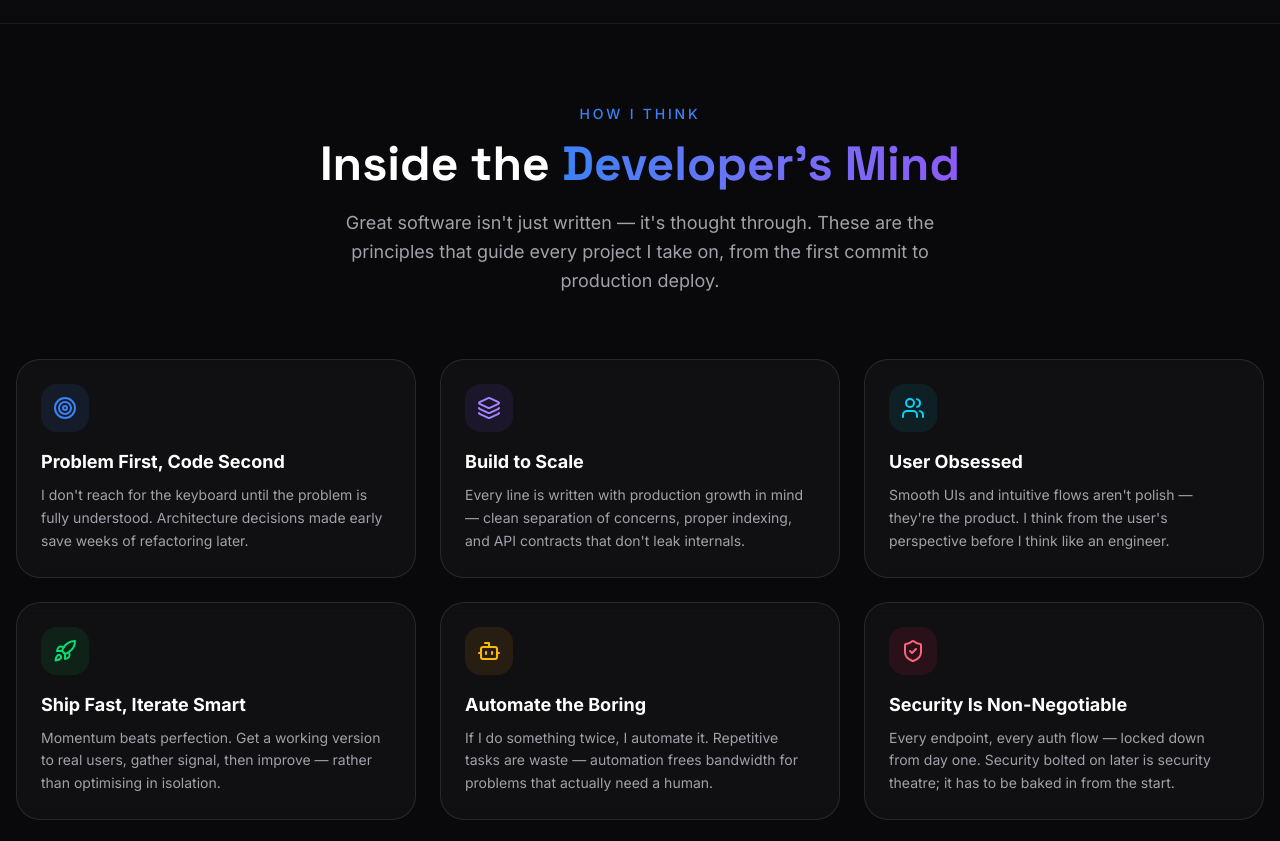
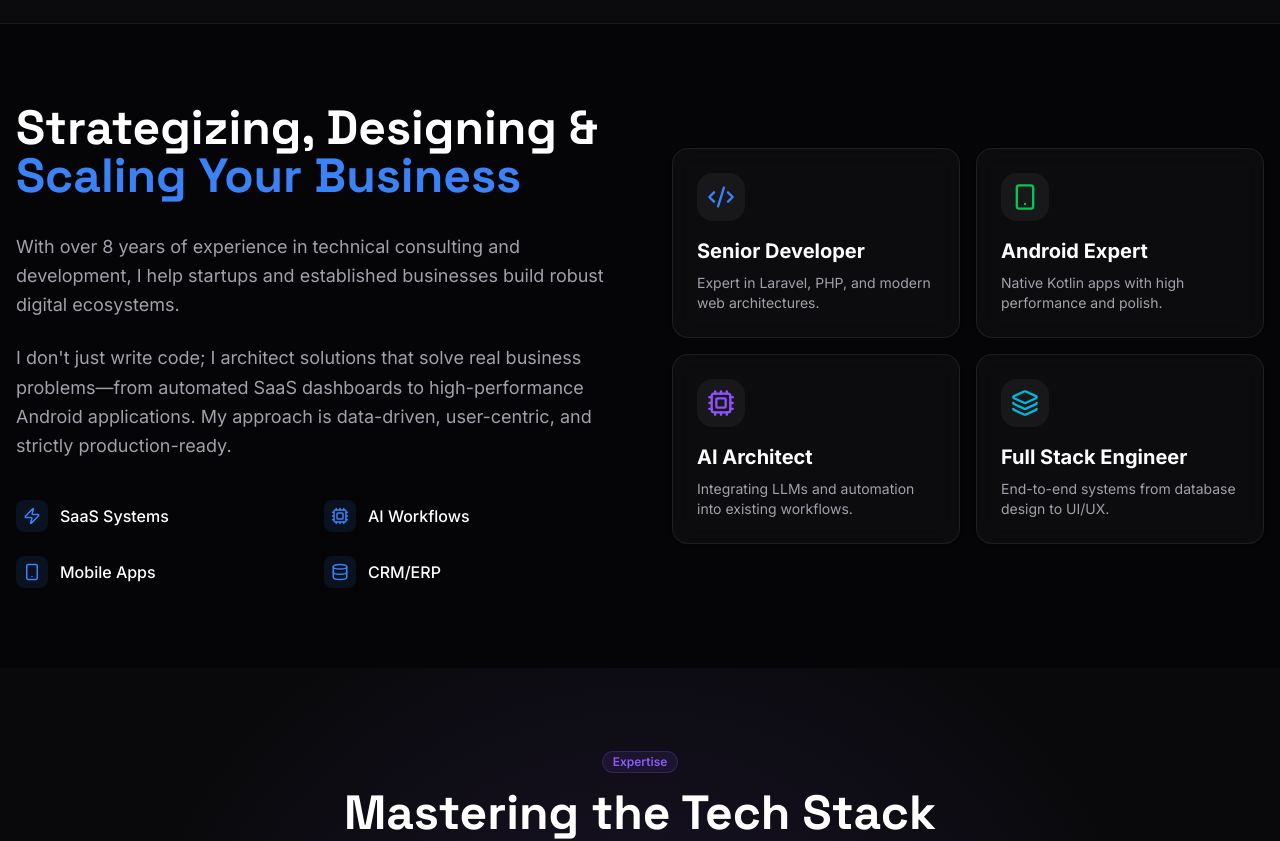
Before and after one commit to AmitGupta1998/Amit-Gupta-Portfolio, a React (Vite) app: page / in a window 1280 px wide. Shown: the part 1620-2461 px from the top of the page. Built offline with nearby package versions, Linux system fonts and the light colour scheme; no server answers.

Commit message:
Revert "section exchanged"
This reverts commit 80a873ca8107ad3a508133d0c1eda720ef03a172.

```diff
--- a/src/App.tsx
+++ b/src/App.tsx
@@ -24,7 +24,6 @@ import { TestimonialsSection } from "@/components/sections/Testimonials";
 import { ContentCreatorSection } from "@/components/sections/ContentCreator";
 import { CertificationsSection } from "@/components/sections/Certifications";
 import { ContactSection } from "@/components/sections/Contact";
-import { DeveloperMindSection } from "@/components/sections/DeveloperMind";
 import { Footer } from "@/components/layout/Footer";
 import { CursorGlow } from "@/components/ui/CursorGlow";
 import { useScrollProgress } from "@/hooks";
@@ -75,7 +74,6 @@ export default function App() {
       <main>
         <Hero />
         <TrustSection />
-        <DeveloperMindSection />
         <AboutSection />
         <SkillsSection />
         <ProjectShowcase />
--- a/src/components/sections/DeveloperMind.tsx
+++ /dev/null
@@ -1,108 +0,0 @@
-import React from "react";
-import { motion } from "motion/react";
-import { Target, Layers, Users, Rocket, Bot, ShieldCheck } from "lucide-react";
-
-const principles = [
-  {
-    icon: Target,
-    color: "text-brand-blue",
-    bg: "bg-brand-blue/10",
-    border: "hover:border-brand-blue/30",
-    title: "Problem First, Code Second",
-    body: "I don't reach for the keyboard until the problem is fully understood. Architecture decisions made early save weeks of refactoring later.",
-  },
-  {
-    icon: Layers,
-    color: "text-violet-400",
-    bg: "bg-violet-500/10",
-    border: "hover:border-violet-400/30",
-    title: "Build to Scale",
-    body: "Every line is written with production growth in mind — clean separation of concerns, proper indexing, and API contracts that don't leak internals.",
-  },
-  {
-    icon: Users,
-    color: "text-cyan-400",
-    bg: "bg-cyan-500/10",
-    border: "hover:border-cyan-400/30",
-    title: "User Obsessed",
-    body: "Smooth UIs and intuitive flows aren't polish — they're the product. I think from the user's perspective before I think like an engineer.",
-  },
-  {
-    icon: Rocket,
-    color: "text-green-400",
-    bg: "bg-green-500/10",
-    border: "hover:border-green-400/30",
-    title: "Ship Fast, Iterate Smart",
-    body: "Momentum beats perfection. Get a working version to real users, gather signal, then improve — rather than optimising in isolation.",
-  },
-  {
-    icon: Bot,
-    color: "text-amber-400",
-    bg: "bg-amber-500/10",
-    border: "hover:border-amber-400/30",
-    title: "Automate the Boring",
-    body: "If I do something twice, I automate it. Repetitive tasks are waste — automation frees bandwidth for problems that actually need a human.",
-  },
-  {
-    icon: ShieldCheck,
-    color: "text-rose-400",
-    bg: "bg-rose-500/10",
-    border: "hover:border-rose-400/30",
-    title: "Security Is Non-Negotiable",
-    body: "Every endpoint, every auth flow — locked down from day one. Security bolted on later is security theatre; it has to be baked in from the start.",
-  },
-];
-
-export function DeveloperMindSection() {
-  return (
-    <section className="section-padding">
-      <div className="container mx-auto px-4">
-        <motion.div
-          initial={{ opacity: 0, y: 24 }}
-          whileInView={{ opacity: 1, y: 0 }}
-          viewport={{ once: true }}
-          transition={{ duration: 0.6 }}
-          className="text-center mb-16"
-        >
-          <p className="text-sm uppercase tracking-[0.2em] text-brand-blue font-medium mb-4">
-            How I Think
-          </p>
-          <h2 className="font-display text-3xl md:text-5xl font-bold text-white mb-5">
-            Inside the{" "}
-            <span className="bg-gradient-to-r from-brand-blue to-brand-violet bg-clip-text text-transparent">
-              Developer's Mind
-            </span>
-          </h2>
-          <p className="text-muted-foreground text-lg max-w-2xl mx-auto leading-relaxed">
-            Great software isn't just written — it's thought through. These are
-            the principles that guide every project I take on, from the first
-            commit to production deploy.
-          </p>
-        </motion.div>
-
-        <div className="grid grid-cols-1 sm:grid-cols-2 lg:grid-cols-3 gap-6">
-          {principles.map((p, i) => (
-            <motion.div
-              key={i}
-              initial={{ opacity: 0, y: 28 }}
-              whileInView={{ opacity: 1, y: 0 }}
-              viewport={{ once: true }}
-              transition={{ duration: 0.5, delay: i * 0.08 }}
-              className={`group p-6 rounded-2xl border border-white/10 bg-white/[0.03] backdrop-blur-sm transition-all duration-300 ${p.border} hover:bg-white/[0.06]`}
-            >
-              <div
-                className={`mb-4 w-12 h-12 rounded-xl ${p.bg} flex items-center justify-center ${p.color} group-hover:scale-110 transition-transform duration-300`}
-              >
-                <p.icon size={24} />
-              </div>
-              <h4 className="text-lg font-bold text-white mb-2">{p.title}</h4>
-              <p className="text-sm text-muted-foreground leading-relaxed">
-                {p.body}
-              </p>
-            </motion.div>
-          ))}
-        </div>
-      </div>
-    </section>
-  );
-}
```
